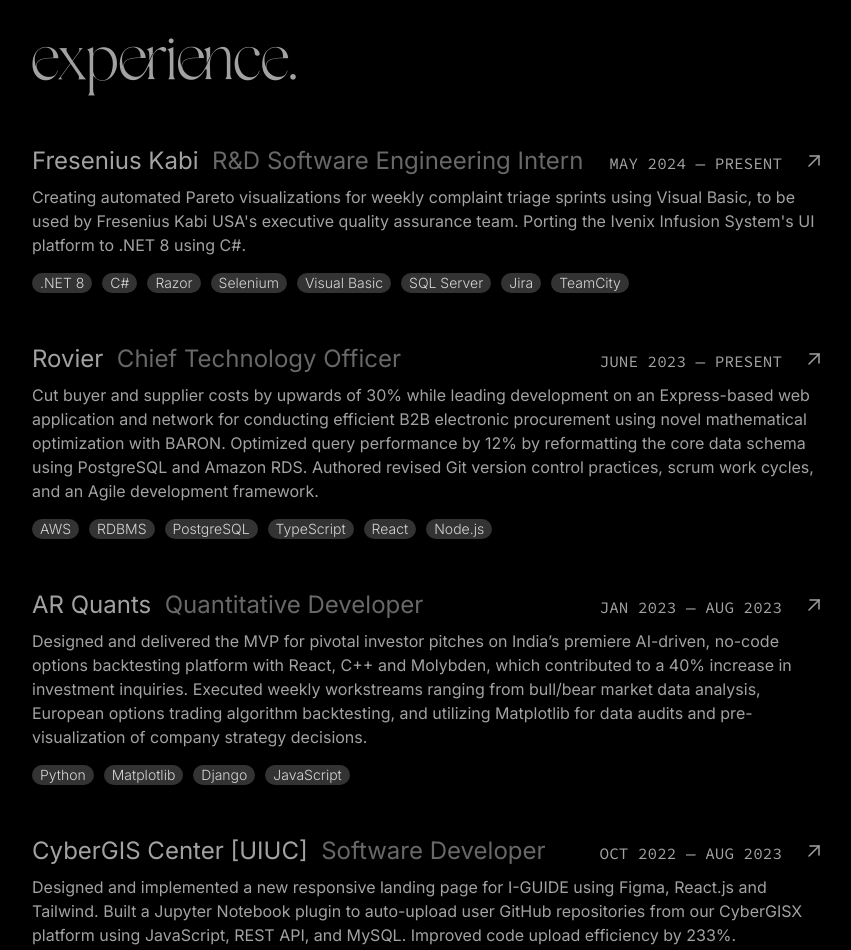
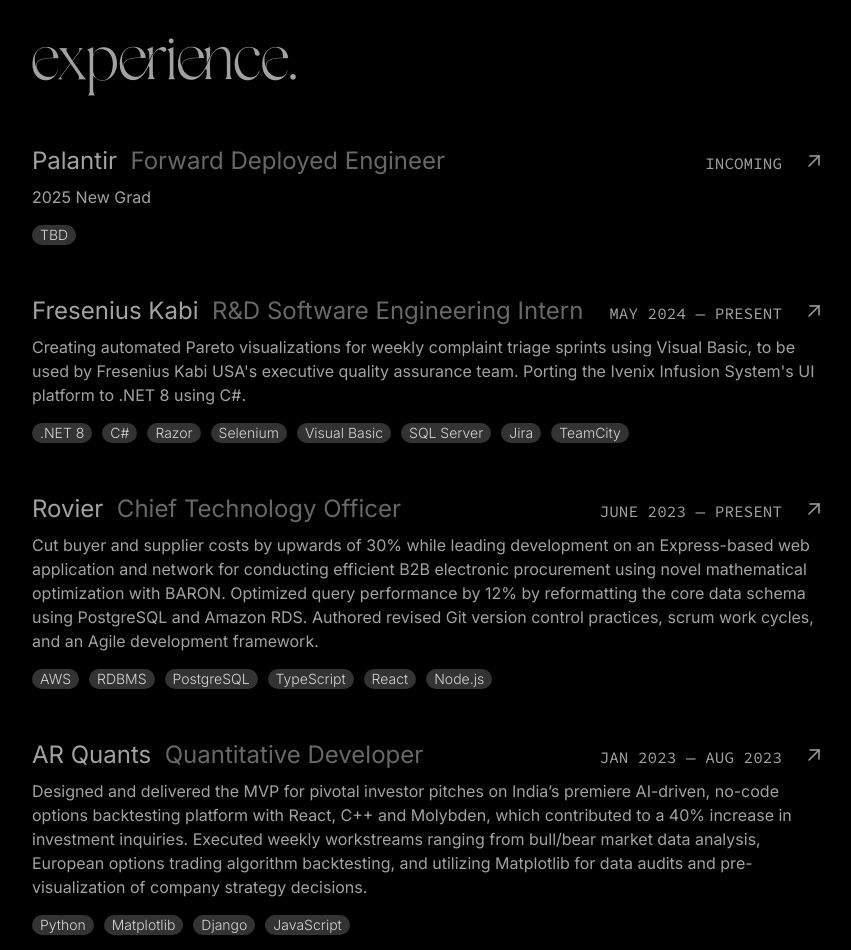
Before and after one commit to shivamsyal/shivamsyal.github.io, a plain HTML site: page index.html in a window 1280 px wide. Shown: the part 1400-2350 px from the top of the page, without its empty margins (73-924 px from the left). Drawn offline with nearby package versions, Linux system fonts and the light colour scheme.

Commit message:
adding new position

```diff
--- a/index.html
+++ b/index.html
@@ -88,6 +88,29 @@
         <!-- <img src="assets/img/bgblur3.png" alt="" class=" wow fadeIn w-full sm:w-8/12 right-5 h-screen pt-48 sm:h-max max-w-5xl opacity-80 absolute"> -->
         <h1 class="mb-2 pl-4 z-2  wow fadeInUp fading font-light text-4xl sm:text-6xl" data-wow-delay="0s"><span class="fading" style="font-family: Gallient !important;">experience.</span></h1>
         <div class="w-full  sm:w-3/4 mt-10 wow fadeInUp space-y-2" data-wow-delay="0.6s">
+
+          <a href="https://www.palantir.com/" target="_blank">
+            <div class="accordion-item group/item border-transparent cursor-pointer bg-inherit hover:bg-white/[.07] transition ease-in-out p-3 rounded" >
+              <div class="flex justify-between items-center opacity-80">
+                <div class="flex justify-between flex-wrap w-full space-y-1 pr-5 items-center">
+                  <div class="flex flex-wrap md:flex-none"><span class="transition ease-in-out duration-500 text-xl md:text-2xl text-transparent bg-clip-text bg-gradient-to-r from-[#cbcbcb] to-[#cbcbcb] group-hover/item:from-[#f17b41] group-hover/item:via-[#e05ba2] group-hover/item:to-[#cd4bc9] md:flex-none">Palantir&nbsp;&nbsp;</span><span class="text-xl md:text-2xl text-[#828282] md:flex-none">Forward Deployed Engineer</span></div>
+                  <h1 class="text-sm md:text-base font-['Source_Code_Pro']">INCOMING</h1>
+                </div>
+                <svg xmlns="http://www.w3.org/2000/svg" class="transition ease-in-out group-hover/item:stroke-[#cd4bc9] group-hover/item:translate-x-1 group-hover/item:-translate-y-1 icon icon-tabler icon-tabler-arrow-up-right flex-none" width="24" height="24" viewBox="0 0 24 24" stroke-width="1.5" stroke="#cbcbcb" fill="none" stroke-linecap="round" stroke-linejoin="round">
+                    <path stroke="none" d="M0 0h24v24H0z" fill="none"/>
+                    <path d="M17 7l-10 10" />
+                    <path d="M8 7l9 0l0 9" />
+                </svg>
+              </div>
+              <div class="my-2 text-sm sm:text-base opacity-80">
+                2025 New Grad
+              </div>
+              <div class="my-3 text-xs sm:text-sm flex flex-wrap gap-2.5">
+                <div class="transition ease-in-out items-center rounded-full bg-white/20 py-0.5 sm:py-0 px-2 font-light text-white/[0.8]">TBD</div>
+              </div>
+
+            </div>
+          </a>
 
           <a href="https://www.fresenius-kabi.com/us/" target="_blank">
             <div class="accordion-item group/item border-transparent cursor-pointer bg-inherit hover:bg-white/[.07] transition ease-in-out p-3 rounded" >
```
